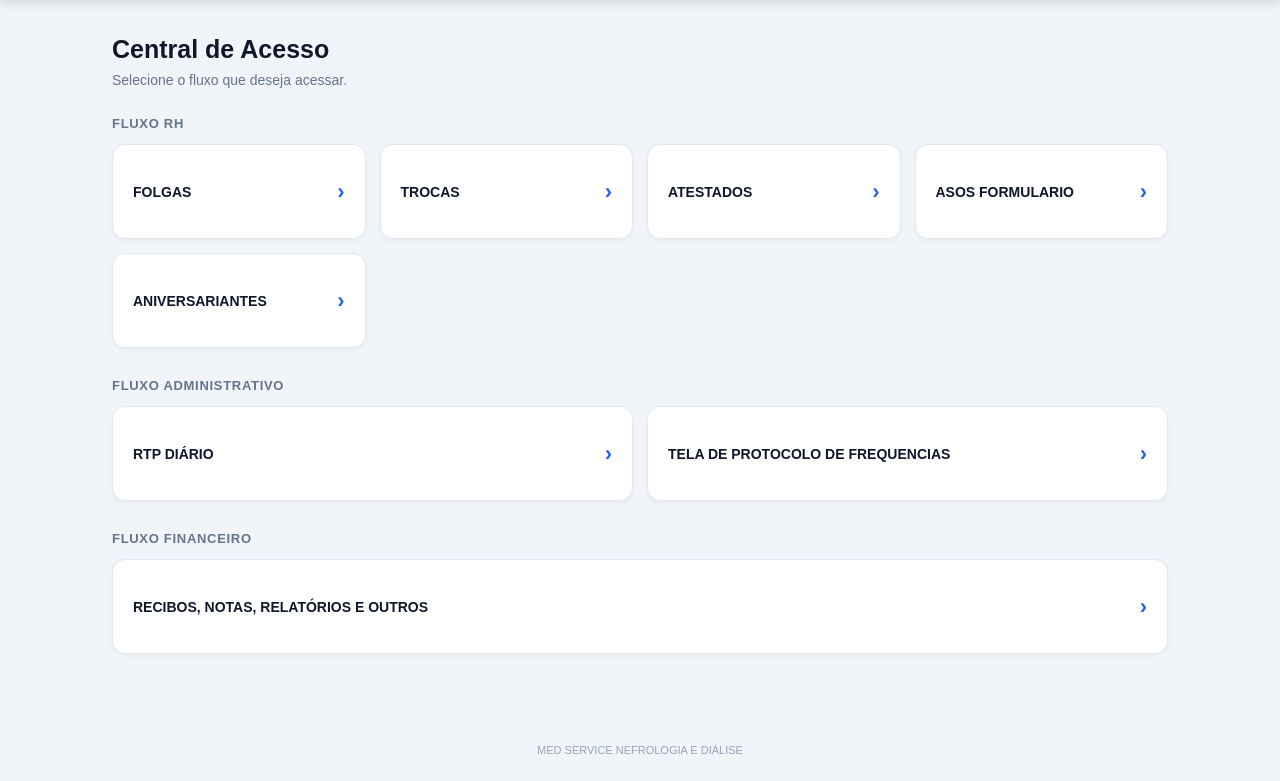
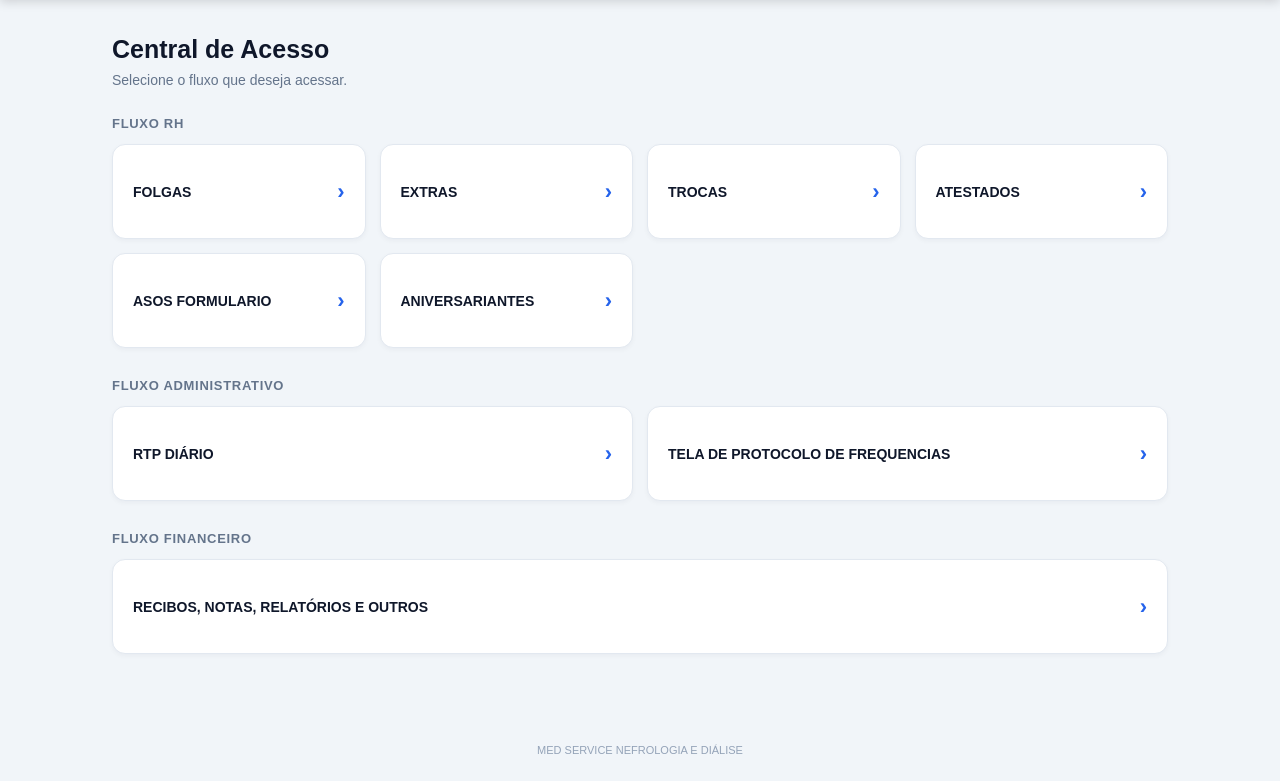
Before and after one commit to Matheus8964/adm-coordenadora, a plain HTML site: page index.html in a window 1280 px wide. Shown: the part 65-846 px from the top of the page. Drawn offline with Linux system fonts and the light colour scheme.

Commit message:
Add 'EXTRAS' link to navigation in index.html

```diff
--- a/index.html
+++ b/index.html
@@ -199,6 +199,10 @@
         page: "./folgas.html"
       },
       {
+        label: "EXTRAS",
+        page: "./extras.html"
+      },
+      {
         label: "TROCAS",
         page: "./trocas.html"
       },
```
